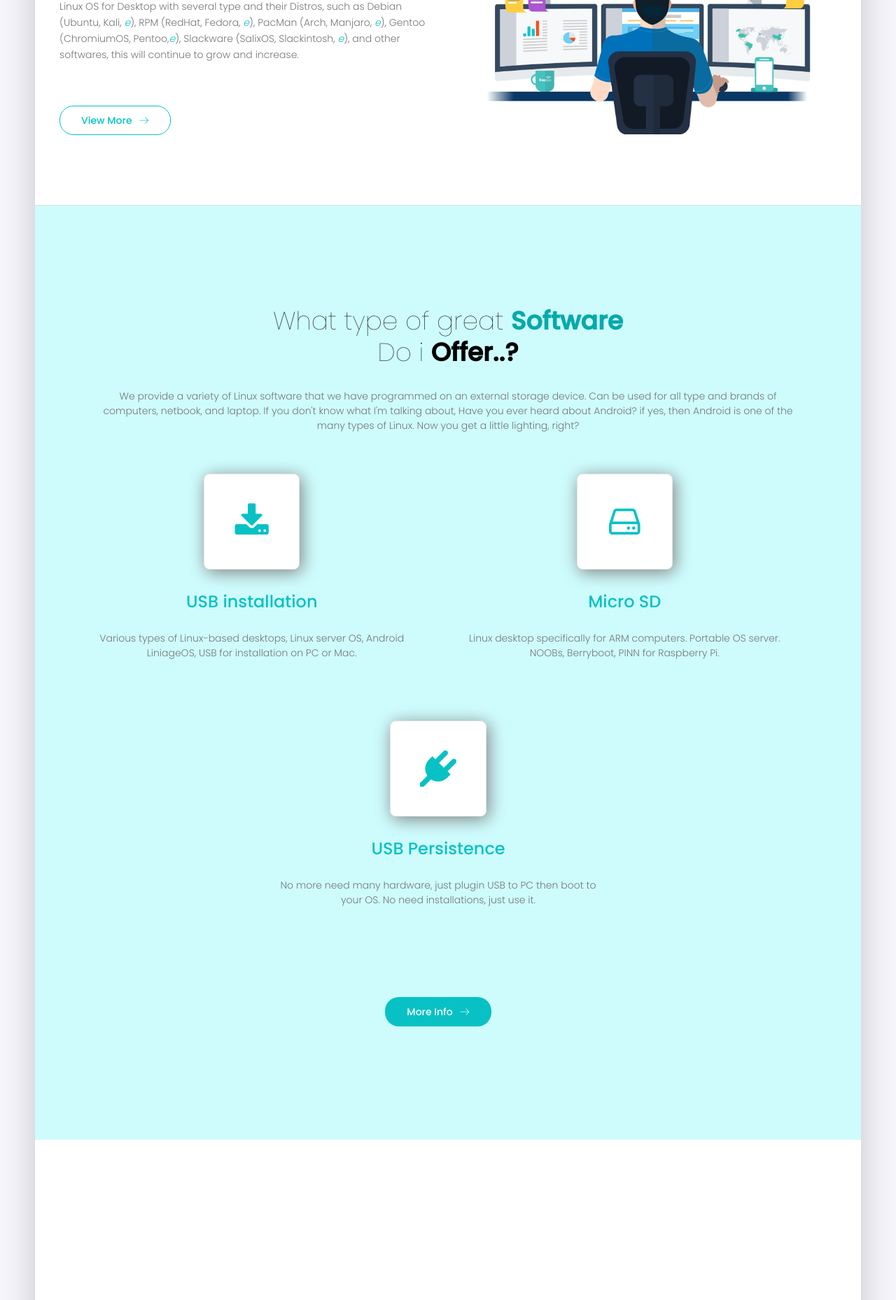
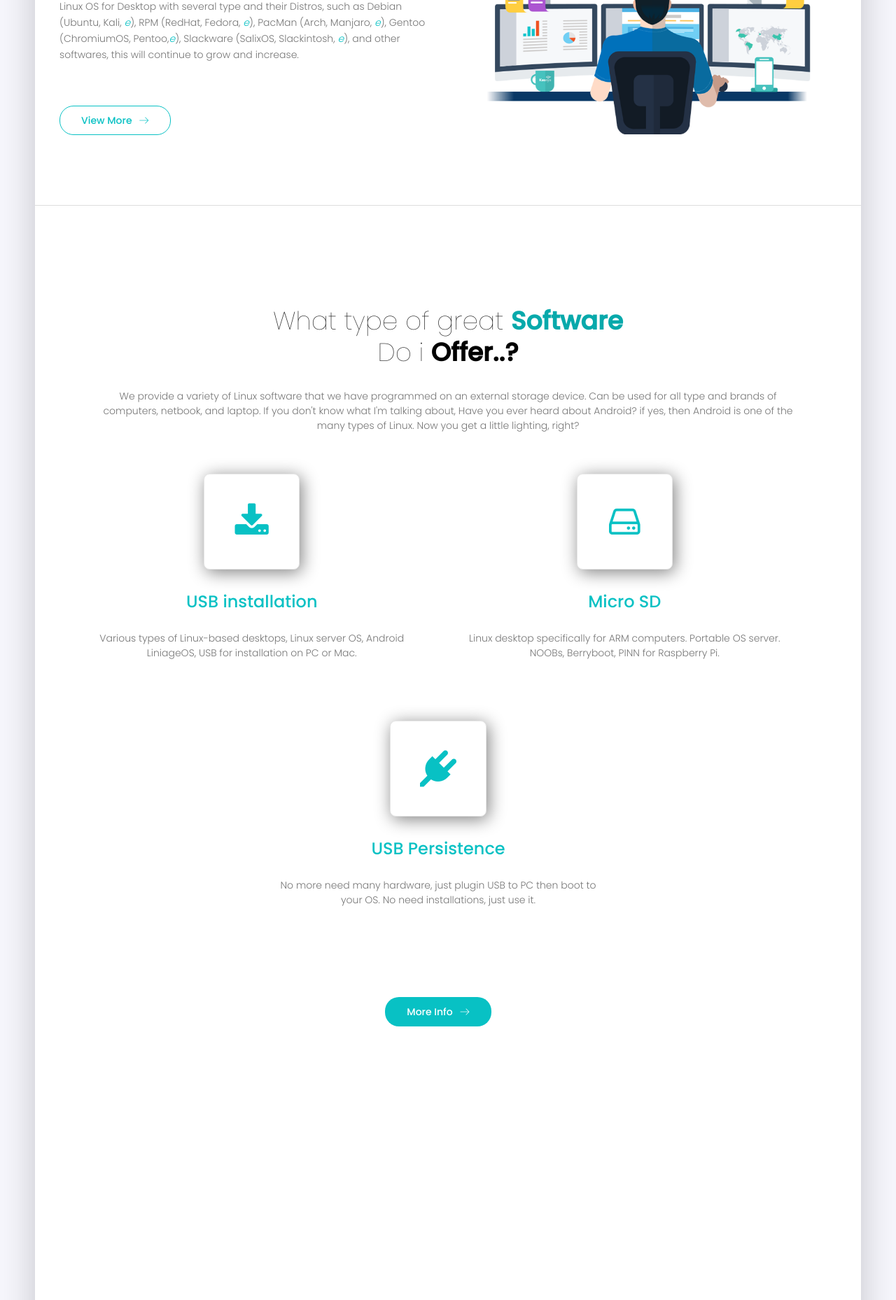
Before and after one commit to weemzz/weemzz.github.io, a PHP site: page / in a window 1280 px wide. Shown: the part 2059-3917 px from the top of the page at 70% size. Run offline with PHP 8.4, Linux system fonts and the light colour scheme; some libraries are stand-ins or nearby versions.

Commit message:
Update main.css

```diff
--- a/css/main.css
+++ b/css/main.css
@@ -2229,7 +2229,7 @@ background:white;
 
 .feat-area{
 position:relative;
-background: #cefcfd;
+background: #fff;
 }
 
  .about-area .story-content h2,
```
